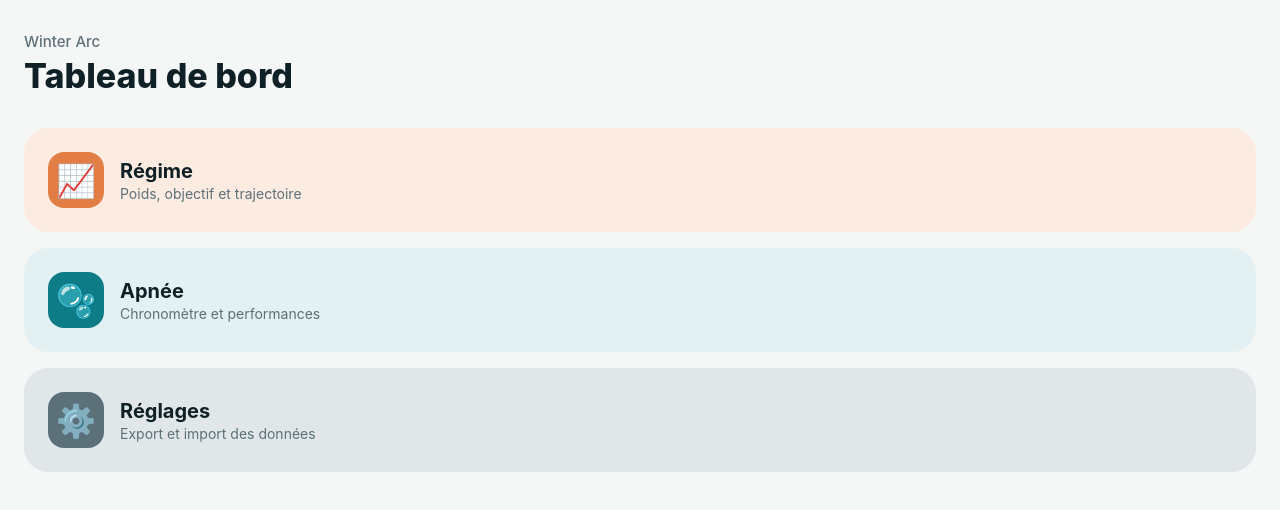
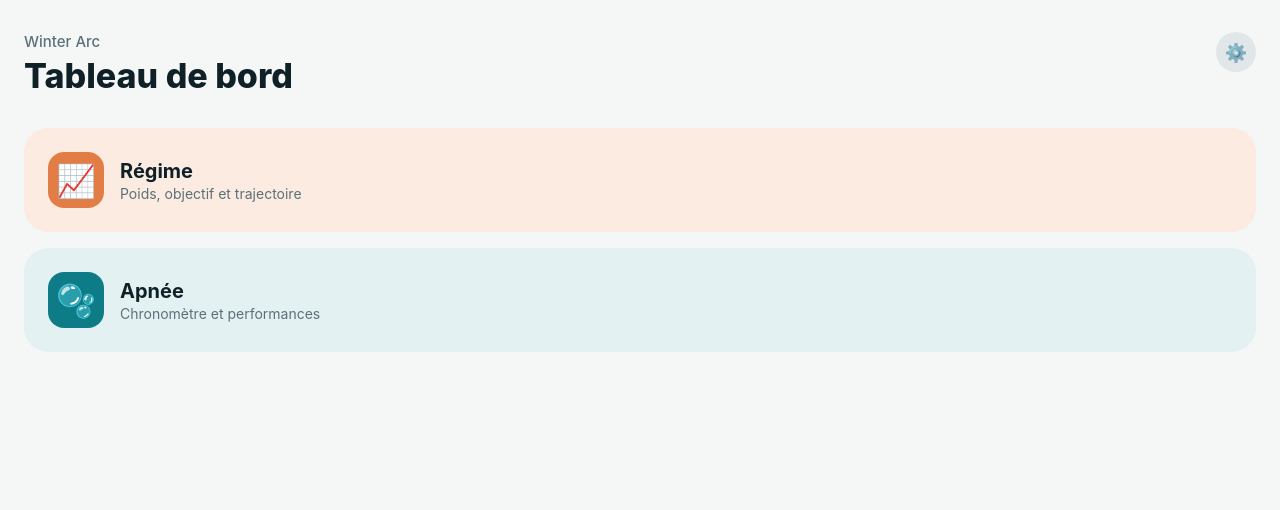
Before and after one commit to Paddadie/Winter-Arc, a React (Vite) app: page /regime in a window 1280 px wide. Shown: the top 510 px of the page. Built offline with nearby package versions, Linux system fonts and the light colour scheme.

Commit message:
Etape 18 - Modification du bouton Réglages

```diff
--- a/src/features/home/HomePage.css
+++ b/src/features/home/HomePage.css
@@ -5,6 +5,26 @@
   padding: var(--space-l);
   padding-top: calc(var(--space-xl) + env(safe-area-inset-top));
   gap: var(--space-xl);
+}
+
+.home-header {
+  display: flex;
+  justify-content: space-between;
+  align-items: flex-start;
+}
+
+.home-settings-button {
+  border: none;
+  background: var(--color-border);
+  color: var(--color-ink-muted);
+  width: 40px;
+  height: 40px;
+  border-radius: 50%;
+  font-size: 18px;
+  display: flex;
+  align-items: center;
+  justify-content: center;
+  flex-shrink: 0;
 }
 
 .home-eyebrow {
--- a/src/features/home/HomePage.tsx
+++ b/src/features/home/HomePage.tsx
@@ -1,13 +1,21 @@
+import { useNavigate } from "react-router-dom";
 import { featureTiles } from "./features.config";
 import { Tile } from "./Tile";
 import "./HomePage.css";
 
 export function HomePage() {
+  const navigate = useNavigate();
+
   return (
     <div className="home-page">
-      <div>
-        <p className="home-eyebrow">Winter Arc</p>
-        <h1 className="home-title">Tableau de bord</h1>
+      <div className="home-header">
+        <div>
+          <p className="home-eyebrow">Winter Arc</p>
+          <h1 className="home-title">Tableau de bord</h1>
+        </div>
+        <button onClick={() => navigate("/reglages")} aria-label="Réglages" className="home-settings-button">
+          ⚙️
+        </button>
       </div>
 
       <div className="home-tiles">
--- a/src/features/home/features.config.ts
+++ b/src/features/home/features.config.ts
@@ -34,13 +34,4 @@ export const featureTiles: FeatureTile[] = [
     color: "var(--color-teal)",
     colorSoft: "var(--color-teal-soft)",
   },
-  {
-    id: "settings",
-    label: "Réglages",
-    description: "Export et import des données",
-    route: "/reglages",
-    icon: "⚙️",
-    color: "var(--color-ink-muted)",
-    colorSoft: "var(--color-border)",
-  },
 ];
```
